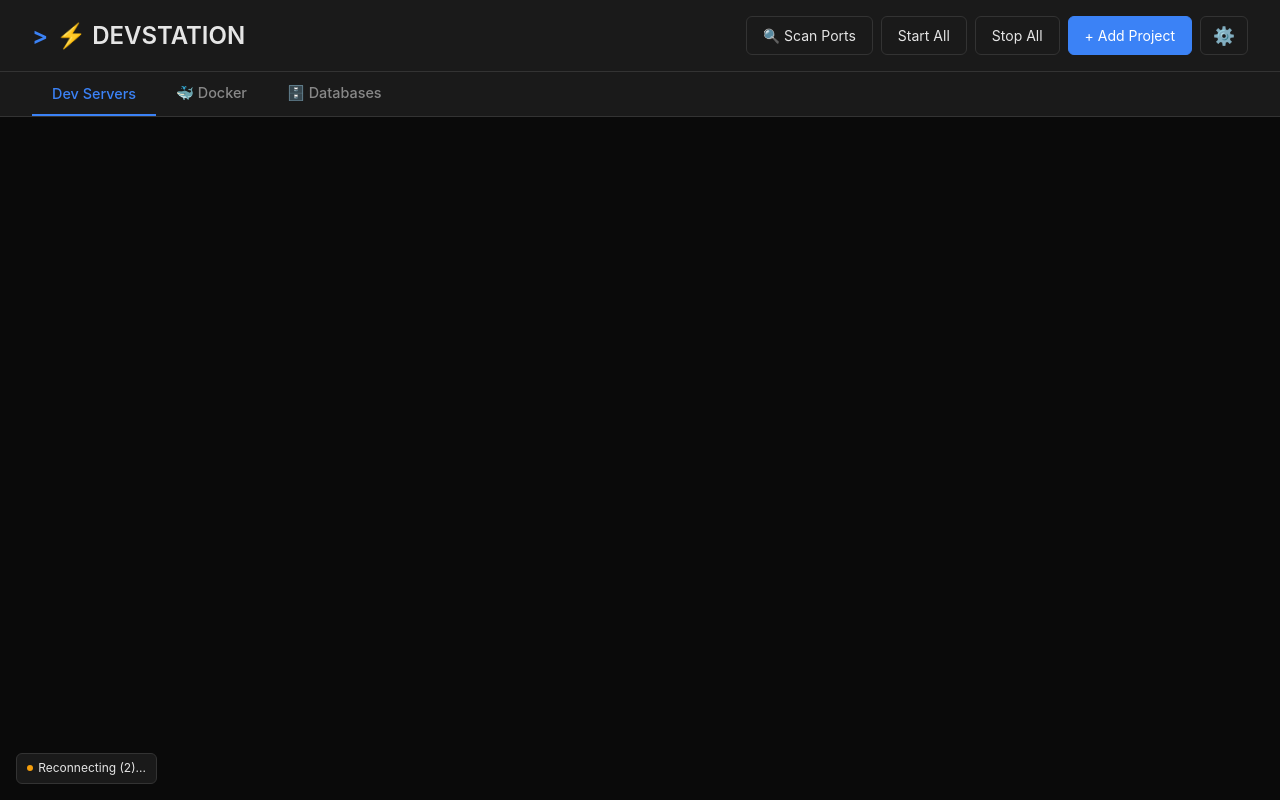
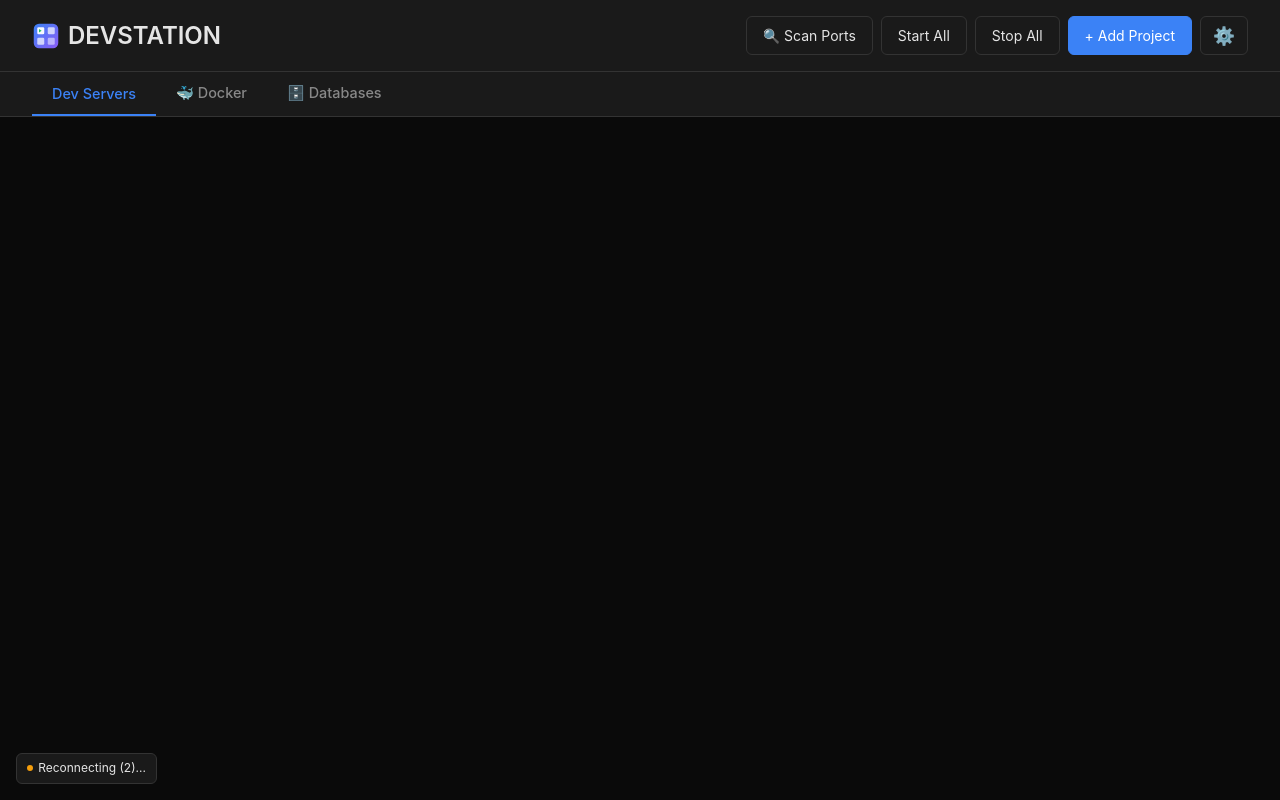
Before and after one commit to taskmasterpeace/Dev-Station, a website: page public/index.html in a window 1280 px wide. Drawn offline with Linux system fonts and the light colour scheme.

Commit message:
Replace lightning bolt emoji with favicon icon in header

```diff
--- a/public/index.html
+++ b/public/index.html
@@ -10,7 +10,7 @@
 </head>
 <body>
   <header>
-    <h1>⚡ DEVSTATION</h1>
+    <h1><img src="favicon.svg" alt="" class="logo-icon"> DEVSTATION</h1>
     <div class="header-actions">
       <button onclick="openScanModal()" title="Scan for running dev servers">🔍 Scan Ports</button>
       <button onclick="startAll()" title="Start All (Shift+S)">Start All</button>
--- a/public/style.css
+++ b/public/style.css
@@ -46,9 +46,10 @@
   gap: 0.5rem;
 }
 
-header h1::before {
-  content: '>';
-  color: var(--primary);
+.logo-icon {
+  width: 28px;
+  height: 28px;
+  vertical-align: middle;
 }
 
 .header-actions {
```
